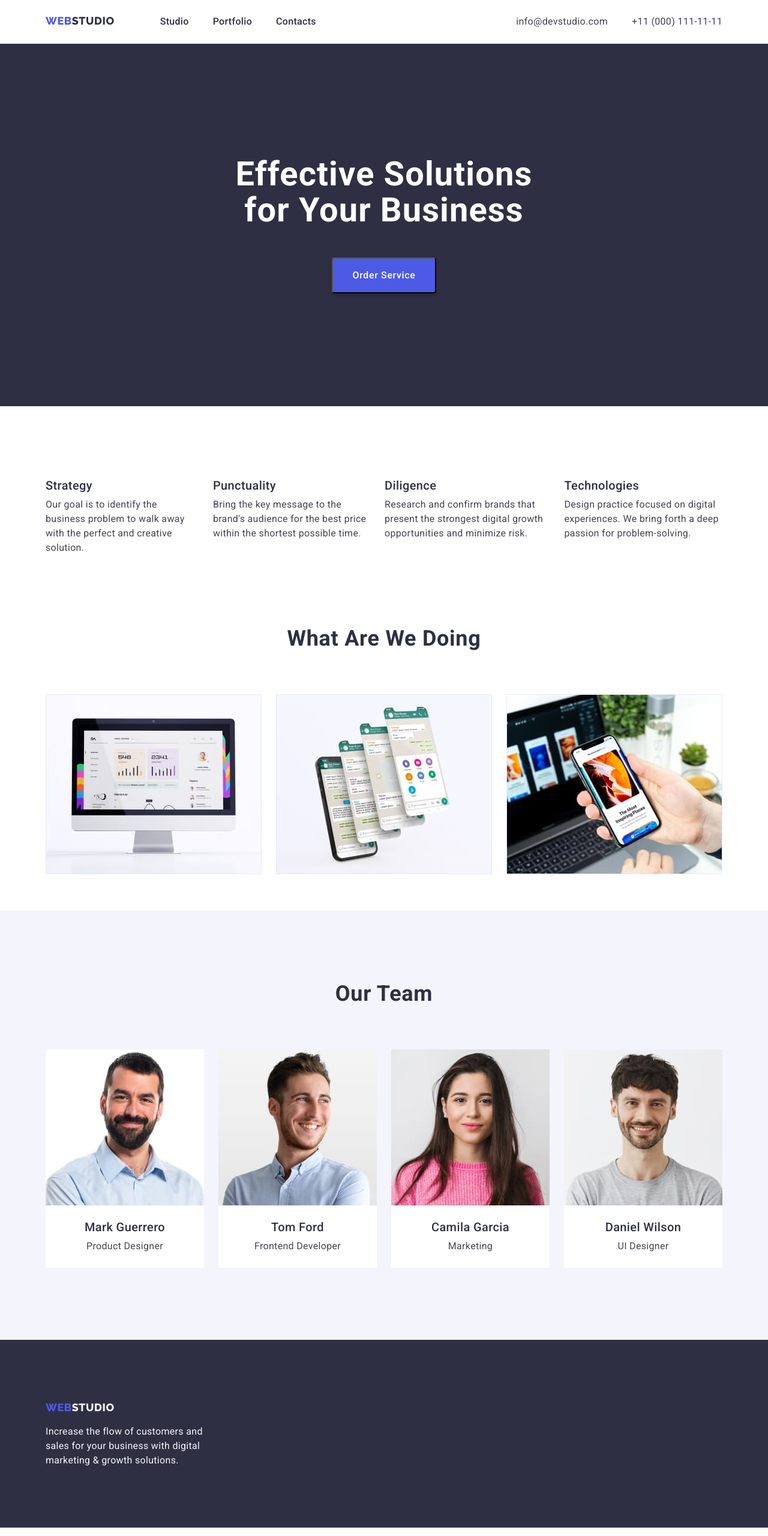
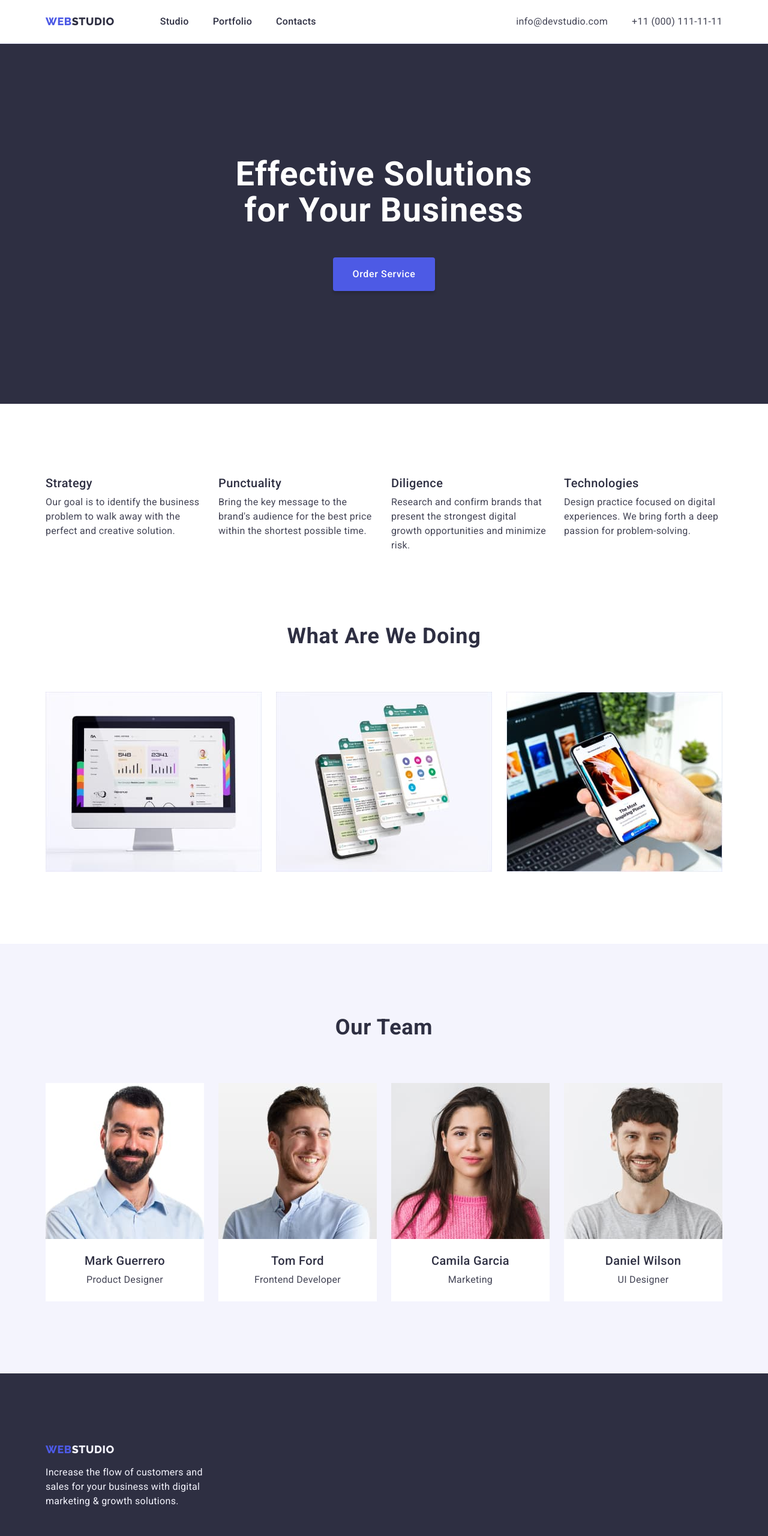
Before and after one commit to Andrii0207/goit-university-markup-hw-03, a plain HTML site: page index.html in a window 1280 px wide. Shown: the whole page at 60% size. Drawn offline with nearby package versions, Linux system fonts and the light colour scheme.

Commit message:
fix autocheck comments

```diff
--- a/css/styles.css
+++ b/css/styles.css
@@ -98,6 +98,7 @@ button {
 
 .header-nav {
   display: flex;
+  align-items: center;
 }
 
 .header-link {
@@ -121,7 +122,7 @@ button {
 
 .navigation-list {
   display: flex;
-  column-gap: 40px;
+  gap: 40px;
   align-items: center;
 }
 
@@ -140,7 +141,7 @@ button {
 
 .contact-list {
   display: flex;
-  column-gap: 40px;
+  gap: 40px;
   align-items: center;
 }
 
@@ -175,11 +176,15 @@ button {
 .hero-section {
   background-color: var(--navyblue-color);
   flex-direction: column;
-  margin-bottom: 60px;
+  padding: 188px 0;
 }
 
 .hero-title {
+  max-width: 496px;
   padding-bottom: 48px;
+  margin-left: auto;
+  margin-right: auto;
+
   font-size: 56px;
   line-height: 1.07;
   letter-spacing: 0.02em;
@@ -187,16 +192,11 @@ button {
   color: var(--secondary-white-color);
 }
 
-.hero-wrapper {
-  max-width: 496px;
-  padding: 188px 0;
-  margin-left: auto;
-  margin-right: auto;
-}
-
 .hero-button {
   display: block;
   min-width: 169px;
+  height: 56px;
+  text-align: center;
   padding: 16px 32px;
   color: var(--secondary-white-color);
   font-family: var(--primary-font);
@@ -207,6 +207,7 @@ button {
   margin-left: auto;
   margin-right: auto;
 
+  border: none;
   border-radius: 4px;
   background-color: var(--iris-color);
   box-shadow: 0px 4px 4px 0px rgba(0, 0, 0, 0.15);
@@ -221,6 +222,10 @@ button {
 
 /* ======= BENEFITS ======= */
 
+.benefits-section {
+  padding: 120px 0;
+}
+
 .benefits-item-title {
   margin-bottom: 8px;
   color: var(--navyblue-color);
@@ -232,7 +237,11 @@ button {
 
 .benefits-list {
   display: flex;
-  column-gap: 24px;
+  gap: 24px;
+}
+
+.benefits-item {
+  width: calc((100% - 72px) / 4);
 }
 
 .benefits-description {
@@ -243,6 +252,10 @@ button {
 /* ======= /BENEFITS ======= */
 
 /* ======= WHAT ARE WE DOING ======= */
+
+.product-section {
+  padding-bottom: 120px;
+}
 
 .product-title {
   margin-bottom: 72px;
@@ -315,7 +328,7 @@ button {
 
 /* ======= PORTFOLIO ======= */
 
-.portfolio-wrapper {
+.portfolio-section {
   padding-top: 96px;
   padding-bottom: 120px;
 }
@@ -324,12 +337,10 @@ button {
   display: flex;
   align-items: center;
   justify-content: center;
-  column-gap: 24px;
+  gap: 24px;
 
   margin-bottom: 72px;
-}
 
-.portfolio-navigation {
   border: 1px solid var(--cornflower-color);
   background: var(--cloud-color);
 
@@ -351,15 +362,15 @@ button {
 .portfolio-card-wrapper {
   display: flex;
   flex-direction: column;
-  gap: 8px;
   padding: 32px 16px;
 
   border: 1px solid var(--cornflower-color);
-  border-top: 1px solid transparent;
+  border-top: none;
   background: var(--secondary-white-color);
 }
 
 .portfolio-title {
+  margin-bottom: 8px;
   color: var(--navyblue-color);
   font-family: var(--primary-font);
   font-size: 20px;
@@ -398,6 +409,7 @@ button {
 .portfolio-button:focus {
   background-color: var(--ocean-color);
   color: var(--secondary-white-color);
+  border: 1px solid transparent;
 }
 
 /* ======= /PORTFOLIO ======= */
@@ -405,19 +417,14 @@ button {
 /* ======= FOOTER ======= */
 
 .main-footer {
-  padding-top: 84px;
-  padding-bottom: 100px;
+  padding: 100px 0;
   background-color: var(--navyblue-color);
-}
-
-.footer-wrapper {
-  max-width: 264px;
 }
 
 .footer-link {
   display: inline-block;
-  padding-top: 18px;
-  padding-bottom: 18px;
+  padding-top: 16px;
+  padding-bottom: 16px;
 }
 
 .footer-logo {
@@ -435,6 +442,7 @@ button {
 }
 
 .footer-description {
+  max-width: 264px;
   color: var(--primary-white-color);
   font-family: var(--primary-font);
   font-size: 16px;
--- a/index.html
+++ b/index.html
@@ -65,7 +65,7 @@
       <!-- HERO -->
 
       <section class="hero-section">
-        <div class="hero-wrapper">
+        <div class="hero-wrapper container">
           <h1 class="hero-title">Effective Solutions for Your Business</h1>
           <button type="button" class="hero-button">Order Service</button>
         </div>
@@ -73,7 +73,7 @@
 
       <!-- BENEFITS -->
 
-      <section class="benefits-section section">
+      <section class="benefits-section">
         <div class="container">
           <h2 class="visually-hidden">Our Benefits</h2>
           <ul class="benefits-list list">
@@ -111,7 +111,7 @@
 
       <!-- WHAT ARE WE DOING -->
 
-      <section class="section">
+      <section class="product-section">
         <div class="container">
           <h2 class="product-title">What are we doing</h2>
           <ul class="product-list list">
@@ -213,12 +213,10 @@
         <a href="./index.html" class="footer-link footer-logo link"
           >Web<span class="footer-logo logo-white">Studio</span></a
         >
-        <div class="footer-wrapper">
-          <p class="footer-description">
-            Increase the flow of customers and sales for your business with
-            digital marketing & growth solutions.
-          </p>
-        </div>
+        <p class="footer-description">
+          Increase the flow of customers and sales for your business with
+          digital marketing & growth solutions.
+        </p>
       </div>
     </footer>
   </body>
```
Also changed, not shown: portfolio.html (+2 -4 lines).
